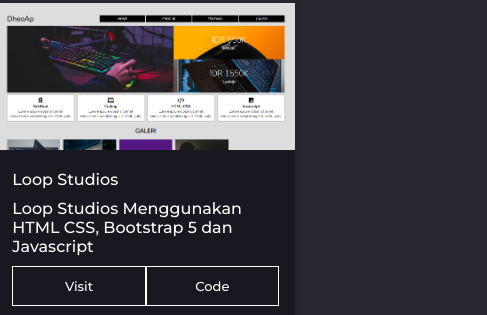
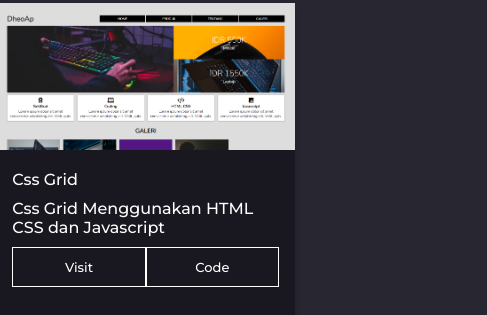
Before and after one commit to DheoAp/DheoAp.github.io, a plain HTML site: page index.html in a window 1280 px wide. Shown: the part 2362-2677 px from the top of the page, 793-1280 px from the left. Drawn offline with nearby package versions, Linux system fonts and the light colour scheme.

Commit message:
update portofolio

```diff
--- a/index.html
+++ b/index.html
@@ -220,8 +220,8 @@
           <div class="card portofolio">
             <img src="image/portofolio/css-grid.png" alt="Avatar" style="width: 100%" />
             <div class="card-footer">
-              <h4>Loop Studios</h4>
-              <p>Loop Studios Menggunakan HTML CSS, Bootstrap 5 dan Javascript</p>
+              <h4>Css Grid</h4>
+              <p>Css Grid Menggunakan HTML CSS dan Javascript</p>
               <div class="button-card">
                 <a class="buttonCard" target="_blank" href="./portofolio/css-grid/index.html">Visit</a>
                 <a class="buttonCard" target="_blank" href="https://github.com/DheoAp/project-css-grid">Code</a>
```
